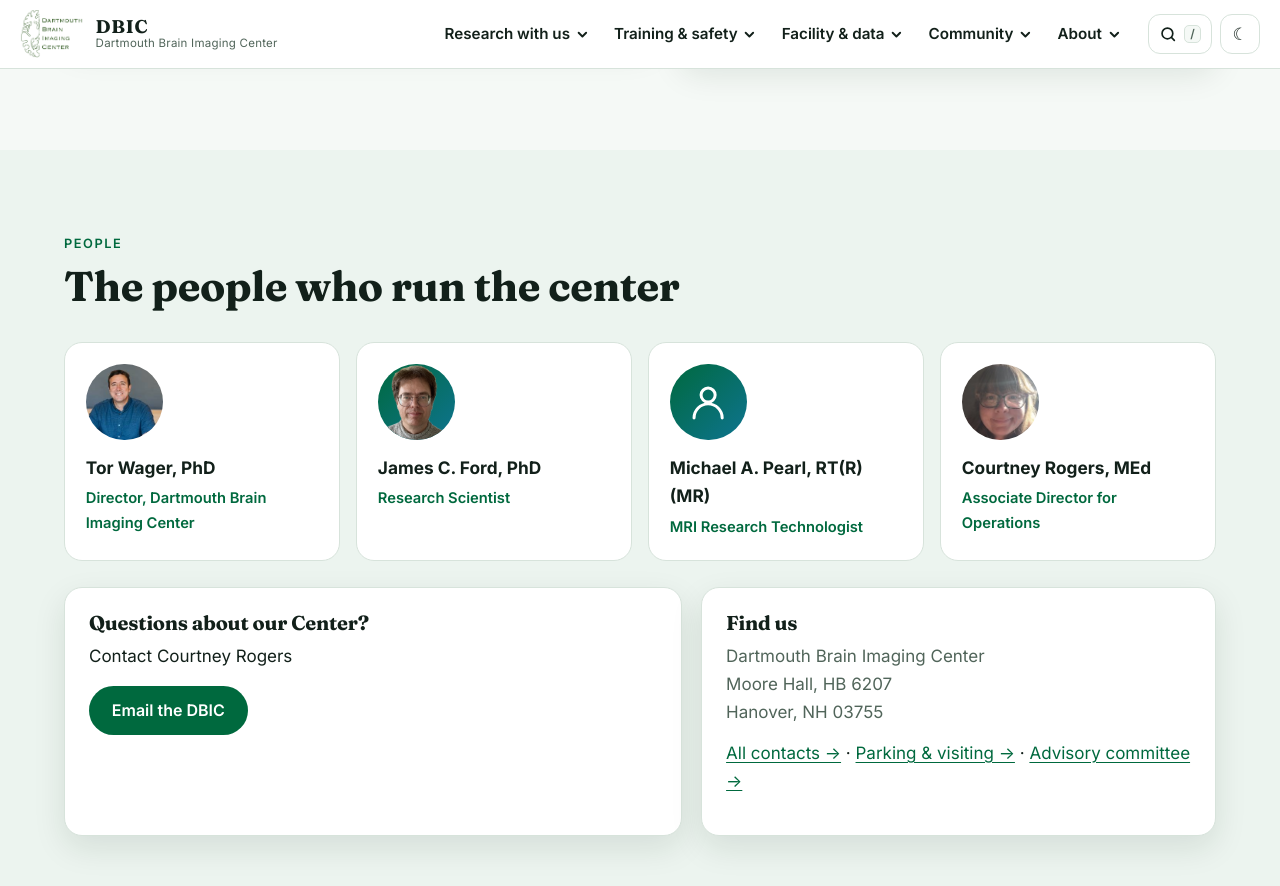
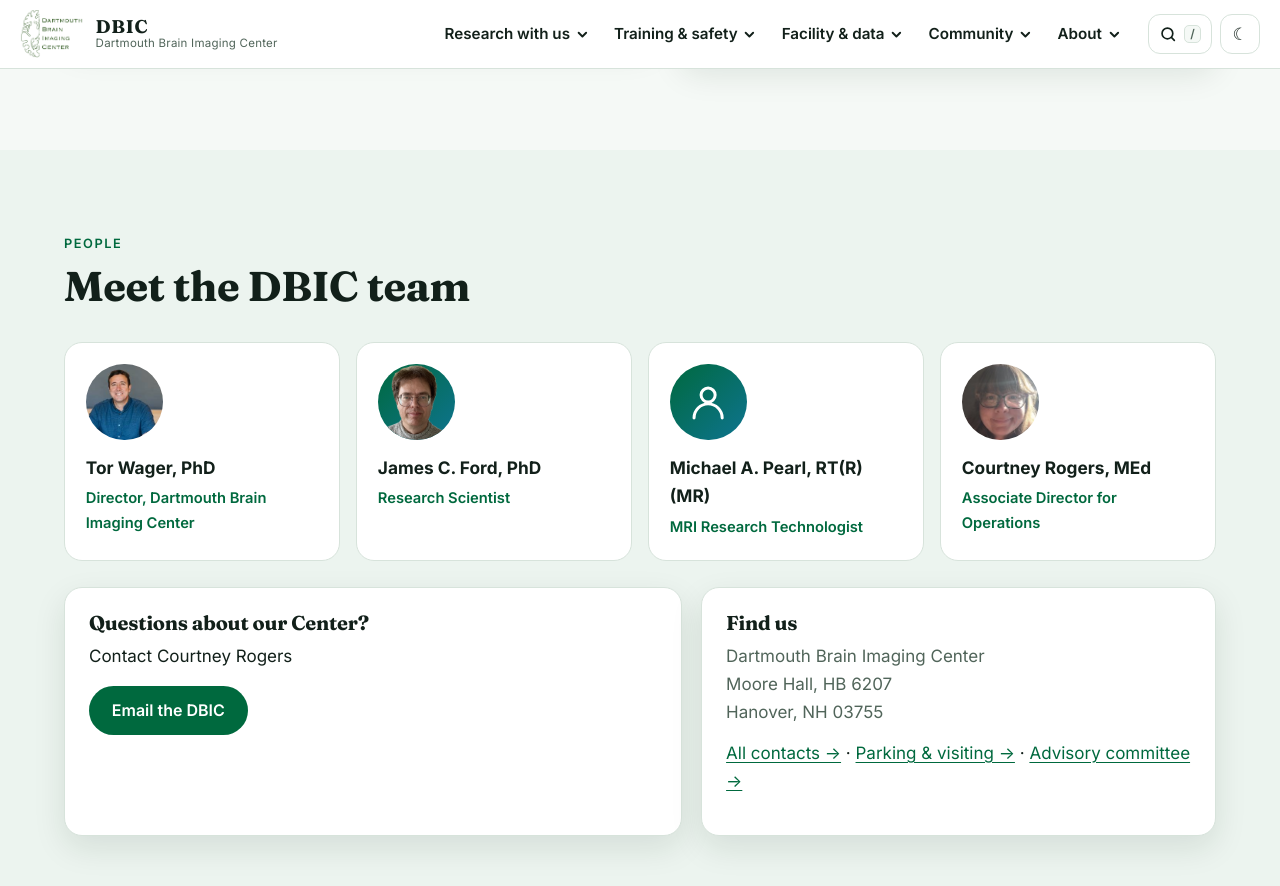
Before and after one commit to dbic/dbic.github.io, a Jekyll site: the page built from index.html, in a window 1280 px wide and 900 px high, scrolled down 3197 px. Shown: the top 886 px of the window. Built offline with Jekyll 4.4.1, drawn with Linux system fonts in a browser that asks for light colours.

Commit message:
Update home.yml

```diff
--- a/_data/home.yml
+++ b/_data/home.yml
@@ -77,7 +77,7 @@ community:
 
 people:
   eyebrow: "People"
-  title: "The people who run the center"
+  title: "Meet the DBIC team"
   contact_title: "Questions about our Center?"
   contact_text: "Contact Courtney Rogers"
   contact_button: { text: "Email the DBIC", url: "mailto:courtney.rogers@dartmouth.edu?subject=DBIC%20inquiry" }
```
